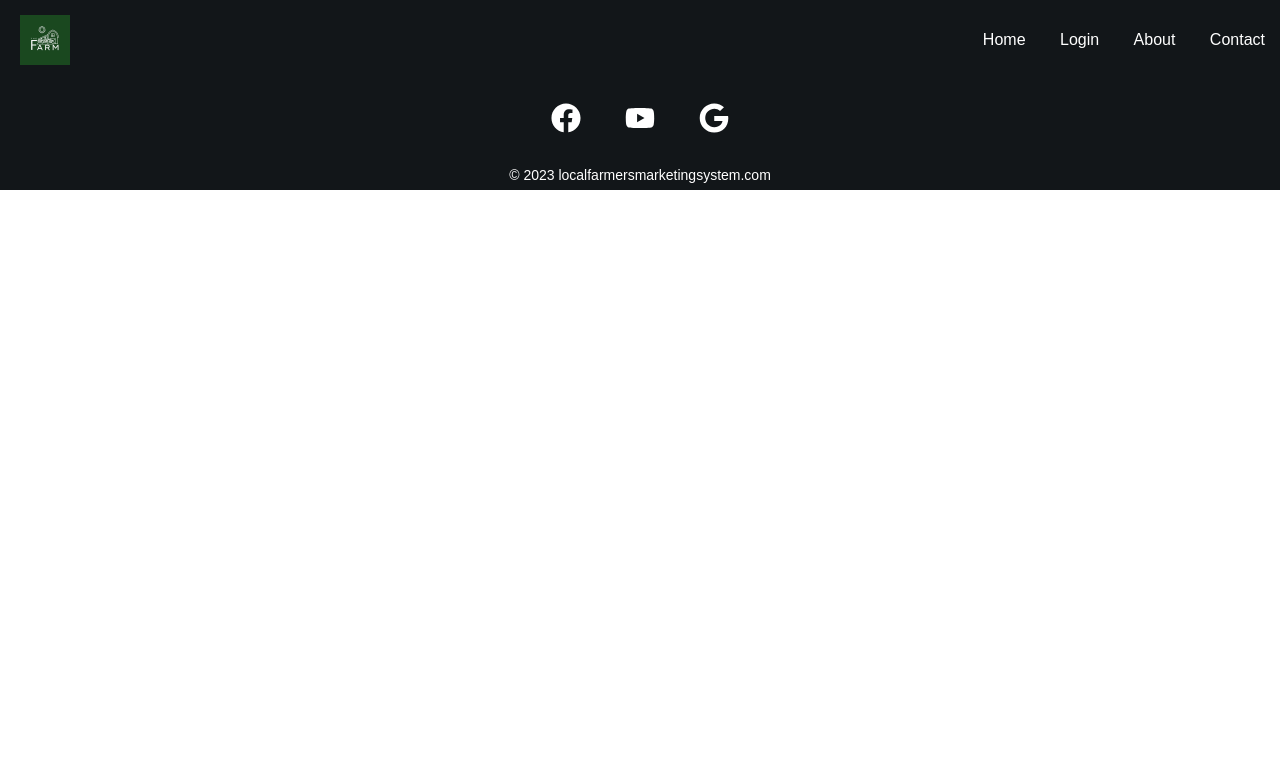
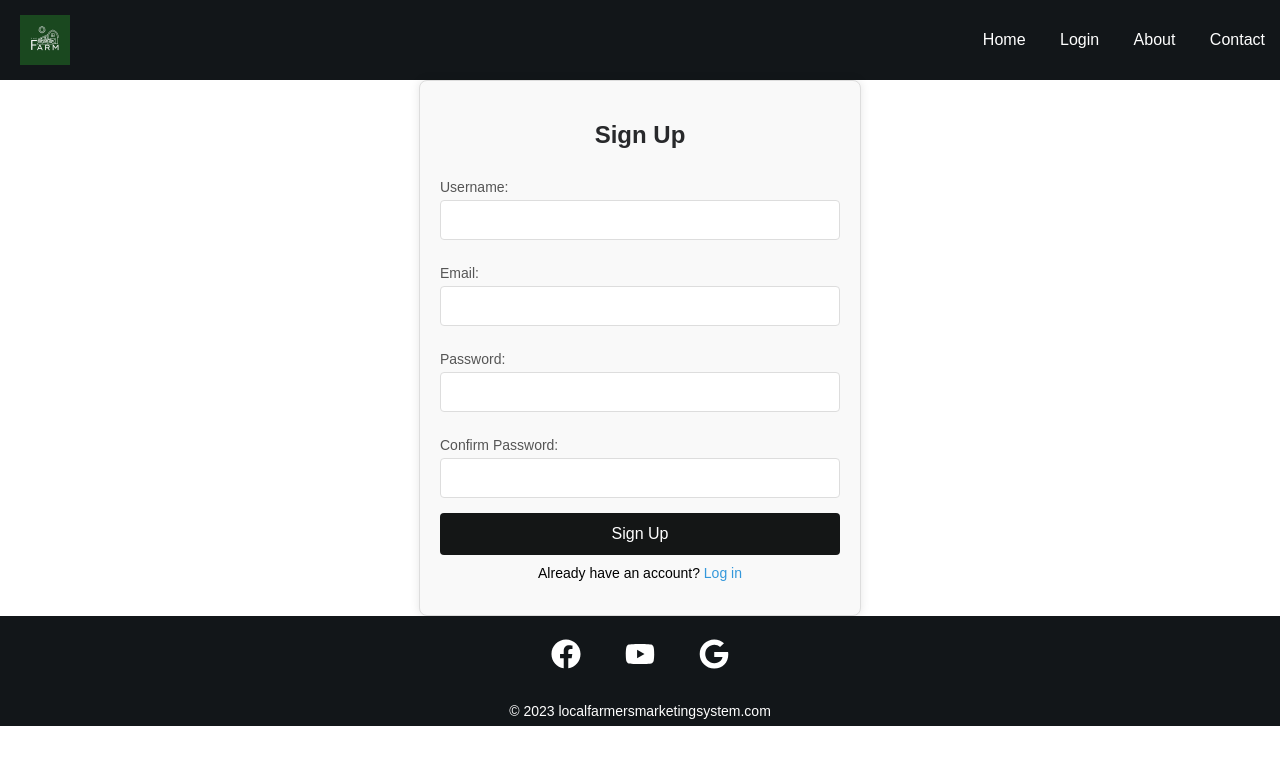
Before and after one commit to johncarl-123/market, a React (Create React App) app in the folder localfarmersmarketingsystem/: page /signup in a window 1280 px wide. Shown: the top 764 px of the page. Built offline with nearby package versions, Linux system fonts and the light colour scheme.

Commit message:
third commit

```diff
--- a/localfarmersmarketingsystem/src/App.js
+++ b/localfarmersmarketingsystem/src/App.js
@@ -6,6 +6,7 @@ import { BrowserRouter as Router, Routes, Route } from 'react-router-dom';
 import LoginForm from "./pages/Login";
 import Marketplace from './productList/Marketplace';
 import UserDashboard from './components/UserDashBoard.js';
+import SignUp from './pages/SignUp.js';
 
 
 function App() {
@@ -18,8 +19,8 @@ function App() {
           <Route path="/Login" exact element={<LoginForm />} />
           <Route path="/marketplace" exact element={<Marketplace />} />
           <Route path="/userdashboard" exact element={<UserDashboard />} />
+          <Route path="/signup" exact element={<SignUp />} />
         </Routes>
-
         <Footer />
       </Router>
 
--- a/localfarmersmarketingsystem/src/components/UserDashBoard.js
+++ b/localfarmersmarketingsystem/src/components/UserDashBoard.js
@@ -1,5 +1,6 @@
 // UserDashboard.js
 import React from 'react';
+import { Link } from 'react-router-dom'; // Assuming you are using React Router
 import '../styles/UserDashBoard.css';
 
 const UserDashboard = () => {
@@ -7,6 +8,11 @@ const UserDashboard = () => {
     <div className="user-dashboard">
       <div className="navigation">
         <ul>
+          <li>
+            <Link to="/marketplace">
+              <i className="fa fa-home" /> Home
+            </Link>
+          </li>
           <li>Profile</li>
           <li>Settings</li>
           {/* Add more menu items as needed */}
--- a/localfarmersmarketingsystem/src/pages/Login.js
+++ b/localfarmersmarketingsystem/src/pages/Login.js
@@ -1,7 +1,8 @@
 
 import React, { useState } from 'react';
-import { FaFacebookSquare, FaGoogle } from 'react-icons/fa'; // Import icons from react-icons
+import { FaFacebookSquare, FaGoogle } from 'react-icons/fa';
 import '../styles/Login.css';
+import { Link } from 'react-router-dom';
 
 const LoginForm = () => {
   const [formData, setFormData] = useState({
@@ -16,7 +17,12 @@ const LoginForm = () => {
 
   const handleSubmit = (e) => {
     e.preventDefault();
-    console.log('Login submitted:', formData);
+    // Check if login is successful, and then redirect
+    const isLoginSuccessful = true; // Replace with actual logic
+    if (isLoginSuccessful) {
+      // Redirect to the desired page
+      window.location.href = '/marketplace';
+    }
   };
 
   const handleForgotPassword = () => {
@@ -63,7 +69,9 @@ const LoginForm = () => {
           required
         />
 
-        <button type="submit">Log In</button>
+        <div className="centered-button">
+          <button type="submit">Log In</button>
+        </div>
       </form>
 
       <p>
@@ -75,7 +83,7 @@ const LoginForm = () => {
       <p>
         Don't have an account?{' '}
         <a href="#!" onClick={handleSignUp}>
-          Sign up
+        <Link to="/signup">Sign up</Link>
         </a>
       </p>
       <p>or</p>
--- /dev/null
+++ b/localfarmersmarketingsystem/src/pages/SignUp.js
@@ -0,0 +1,87 @@
+// SignUp.js
+
+import React, { useState } from 'react';
+import { Link, useNavigate } from 'react-router-dom'; // Use useNavigate instead of useHistory
+import '../styles/SignUp.css';
+
+const SignUp = () => {
+  const navigate = useNavigate(); // Use useNavigate hook
+
+  const [formData, setFormData] = useState({
+    username: '',
+    email: '',
+    password: '',
+    confirmPassword: '',
+  });
+
+  const handleChange = (e) => {
+    const { name, value } = e.target;
+    setFormData((prevData) => ({ ...prevData, [name]: value }));
+  };
+
+  const handleSubmit = (e) => {
+    e.preventDefault();
+    // Add logic for user registration
+    console.log('SignUp submitted:', formData);
+    // You can add API calls or other logic to handle user registration here
+
+    // Redirect to the login page after successful signup
+    navigate('/login');
+  };
+
+  return (
+    <div className="signup-form">
+      <h2>Sign Up</h2>
+      <form onSubmit={handleSubmit}>
+        <label htmlFor="username">Username:</label>
+        <input
+          type="text"
+          id="username"
+          name="username"
+          value={formData.username}
+          onChange={handleChange}
+          required
+        />
+
+        <label htmlFor="email">Email:</label>
+        <input
+          type="email"
+          id="email"
+          name="email"
+          value={formData.email}
+          onChange={handleChange}
+          required
+        />
+
+        <label htmlFor="password">Password:</label>
+        <input
+          type="password"
+          id="password"
+          name="password"
+          value={formData.password}
+          onChange={handleChange}
+          required
+        />
+
+        <label htmlFor="confirmPassword">Confirm Password:</label>
+        <input
+          type="password"
+          id="confirmPassword"
+          name="confirmPassword"
+          value={formData.confirmPassword}
+          onChange={handleChange}
+          required
+        />
+
+        <button type="submit">Sign Up</button>
+      </form>
+
+      <p>
+        Already have an account?{' '}
+        <Link to="/login">Log in</Link>
+      </p>
+    </div>
+  );
+};
+
+export default SignUp;
--- a/localfarmersmarketingsystem/src/productList/Marketplace.js
+++ b/localfarmersmarketingsystem/src/productList/Marketplace.js
@@ -1,6 +1,7 @@
 // Marketplace.js
 
 import React, { useState } from 'react';
+import { Link } from 'react-router-dom'; // Import Link
 import '../styles/Marketplace.css';
 
 const products = [
@@ -16,13 +17,13 @@ const products = [
   { id: 3, name: 'Product 3', price: 25 },
   { id: 3, name: 'Product 3', price: 25 },
   { id: 3, name: 'Product 3', price: 25 },
-  // Add more products as needed
+  // ... (your product data)
 ];
 
 const Marketplace = () => {
   const [searchQuery, setSearchQuery] = useState('');
 
-  const filteredProducts = products.filter(product =>
+  const filteredProducts = products.filter((product) =>
     product.name.toLowerCase().includes(searchQuery.toLowerCase())
   );
 
@@ -33,9 +34,13 @@ const Marketplace = () => {
 
   return (
     <div className="marketplace">
+      <div className="UserDashBoard">
+        <div className="leftSide">
+          <Link to="/userdashboard">Profile</Link>
+        </div>
+        <div className="rightSide">
         <h1>Marketplace</h1>
-
-      {/* Search Bar */}
+        </div>
         <div className="search-container">
           <input
             type="text"
@@ -45,9 +50,11 @@ const Marketplace = () => {
           />
           <button onClick={handleSearch}>Search</button>
         </div>
+      </div>
+
 
       <div className="product-list">
-        {filteredProducts.map(product => (
+        {filteredProducts.map((product) => (
           <div key={product.id} className="product">
             <h2>{product.name}</h2>
             <p>₱{product.price}</p>
--- a/localfarmersmarketingsystem/src/styles/Login.css
+++ b/localfarmersmarketingsystem/src/styles/Login.css
@@ -40,16 +40,21 @@ input {
 
 button {
   background-color: #141616;
-  color: #fff;
+  color: #6d6868;
   padding: 12px;
   border: none;
   border-radius: 4px;
   cursor: pointer;
   font-size: 16px;
+  /* Login.css */
+
+
+
 }
 
 button:hover {
   background-color: #202224;
+  text-align: center;
 }
 
 
--- a/localfarmersmarketingsystem/src/styles/Marketplace.css
+++ b/localfarmersmarketingsystem/src/styles/Marketplace.css
@@ -1,7 +1,3 @@
-/* Marketplace.css */
-
-/* Marketplace.css */
-
 /* Marketplace.css */
 
 .marketplace {
@@ -42,8 +38,34 @@ button:hover {
   background-color: #202224;
 }
 
+.UserDashBoard {
+  width: 200px;
+  padding: 10px;
+  display: flex;
+  flex-direction: left;
+  align-items: left;
+  padding-left: 20px;
+}
+
+.UserDashBoard h1 {
+  margin-top: 20px;
+}
+
+.UserDashBoard a {
+  text-decoration: none;
+  color: #333;
+  margin-bottom: 30px;
+  font-size: 20px; /* Adjust the font size as needed */
+  font-weight:  "Gill Sans", "Gill Sans MT", "Calibri", "Trebuchet MS", "sans-serif", "bold";
+  font-family: "bold";/* Add bold styling if desired */
+}
+
+.UserDashBoard a:hover {
+  text-decoration: underline;
+}
+
 .product-list-container {
-  max-height: 400px; /* Adjust the maximum height as needed */
+  max-height: 400px;
   overflow-y: auto;
 }
 
@@ -51,8 +73,8 @@ button:hover {
   display: flex;
   flex-wrap: wrap;
   gap: 20px;
-  overflow-y: auto; /* Add overflow-y to make the product list scrollable */
-  max-height: 60vh; /* Adjust the maximum height as needed */
+  overflow-y: auto;
+  max-height: 60vh;
 }
 
 .product {
--- /dev/null
+++ b/localfarmersmarketingsystem/src/styles/SignUp.css
@@ -0,0 +1,75 @@
+/* SignUp.css */
+
+.signup-form {
+    width: 100%;
+    max-width: 400px;
+    margin: 0 auto;
+    padding: 20px;
+    border: 1px solid #ddd;
+    border-radius: 8px;
+    box-shadow: 0 0 10px rgba(0, 0, 0, 0.1);
+    background-color: #f9f9f9;
+  }
+
+  h2 {
+    text-align: center;
+    color: #28292b;
+    margin-bottom: 20px;
+  }
+
+  form {
+    display: flex;
+    flex-direction: column;
+  }
+
+  label {
+    margin-top: 10px;
+    color: #555;
+    font-size: 14px;
+  }
+
+  input {
+    padding: 10px;
+    margin-top: 5px;
+    margin-bottom: 15px;
+    border: 1px solid #ddd;
+    border-radius: 4px;
+    font-size: 16px;
+  }
+
+  button {
+    background-color: #141616;
+    color: #fff;
+    padding: 12px;
+    border: none;
+    border-radius: 4px;
+    cursor: pointer;
+    font-size: 16px;
+  }
+
+  button:hover {
+    background-color: #202224;
+  }
+
+  /* Additional styles for responsiveness */
+  @media only screen and (max-width: 400px) {
+    .signup-form {
+      width: 90%;
+    }
+  }
+
+  p {
+    text-align: center;
+    margin-top: 10px;
+    font-size: 14px;
+  }
+
+  a {
+    color: #3498db;
+    text-decoration: none;
+    cursor: pointer;
+  }
+
+  a:hover {
+    text-decoration: underline;
+  }
--- a/localfarmersmarketingsystem/src/styles/UserDashBoard.css
+++ b/localfarmersmarketingsystem/src/styles/UserDashBoard.css
@@ -23,6 +23,18 @@
   background-color: #ddd;
 }
 
+/* Style for the home link */
+.navigation li a {
+  text-decoration: none;
+  color: #333;
+  display: flex;
+  align-items: center;
+}
+
+.navigation li a i {
+  margin-right: 8px;
+}
+
 .content {
   flex: 1;
   padding: 20px;
@@ -35,5 +47,3 @@
   background-color: #fff;
   box-shadow: 0 0 10px rgba(0, 0, 0, 0.1);
 }
-
-  /* Add more styles for other sections of the dashboard as needed */
```
Lines whose indentation alone changed are shown as unchanged.
